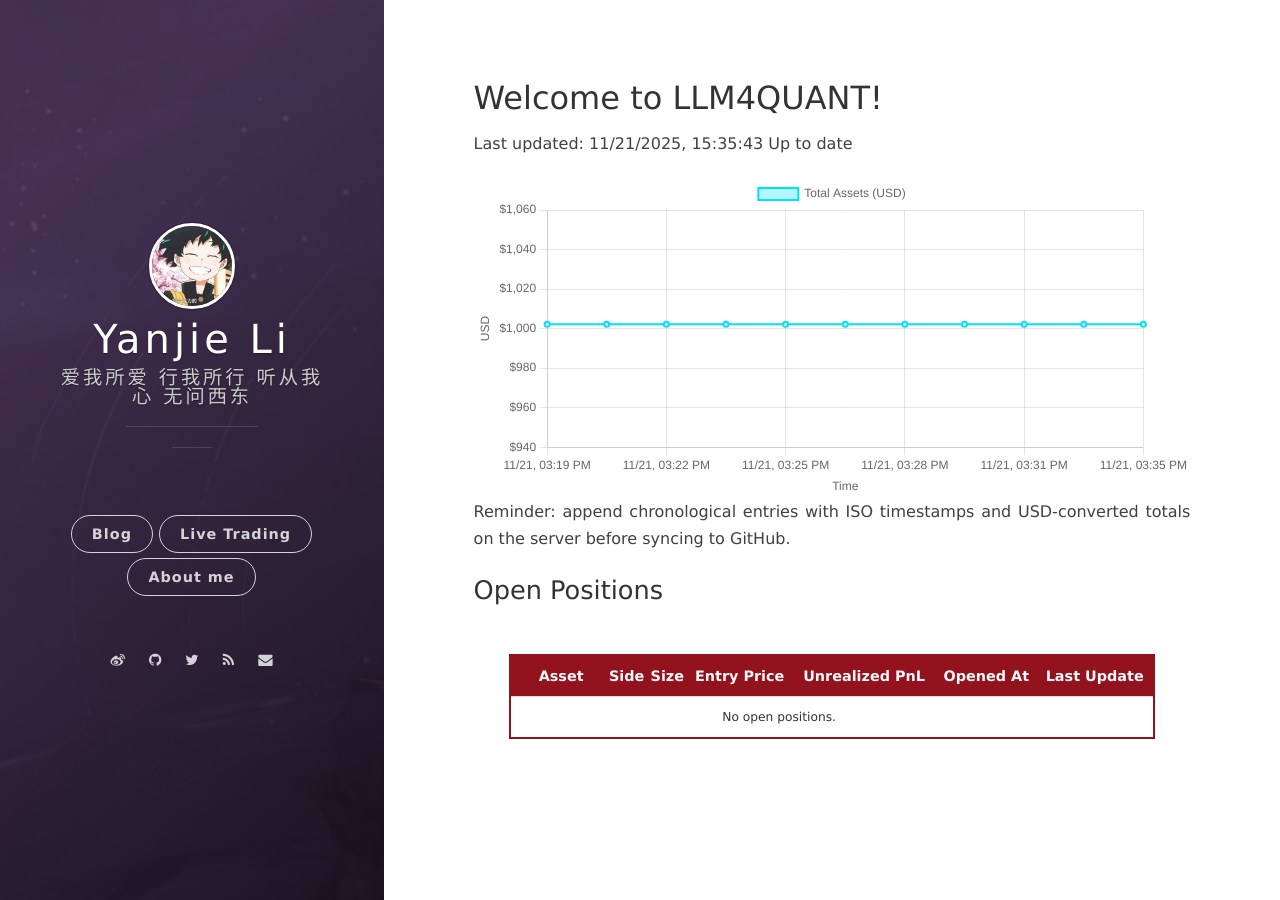
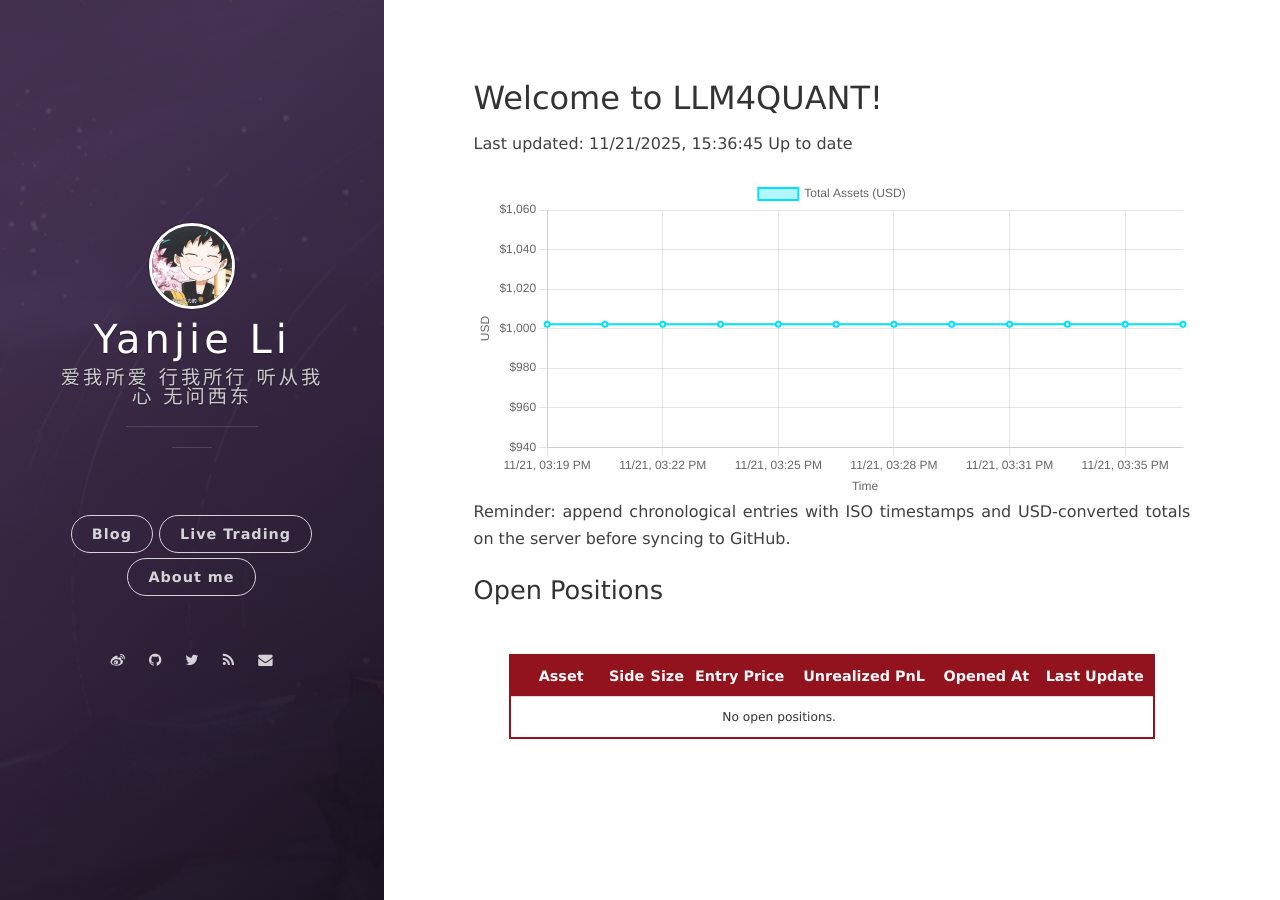
Before and after one commit to leeyegy/leeyegy.github.io, a Jekyll site: the page built from live-trading.html, in a window 1280 px wide. Built offline with Jekyll 4.4.1, drawn with Linux system fonts in a browser that asks for light colours; nearby versions of some CDN libraries.

Commit message:
AccountMonitor: update balance history 2025-11-21T23:36:45+08:00

```diff
--- a/assets/data/binance/balance-history.json
+++ b/assets/data/binance/balance-history.json
@@ -1,5 +1,5 @@
 {
-  "generatedAt": "2025-11-21T23:35:43+08:00",
+  "generatedAt": "2025-11-21T23:36:45+08:00",
   "asset": "total_usd_value",
   "history": [
     {
@@ -45,6 +45,10 @@
     {
       "timestamp": "2025-11-21T23:35:43+08:00",
       "totalUsd": 1002.16734911
+    },
+    {
+      "timestamp": "2025-11-21T23:36:45+08:00",
+      "totalUsd": 1002.16734911
     }
   ]
 }
```
